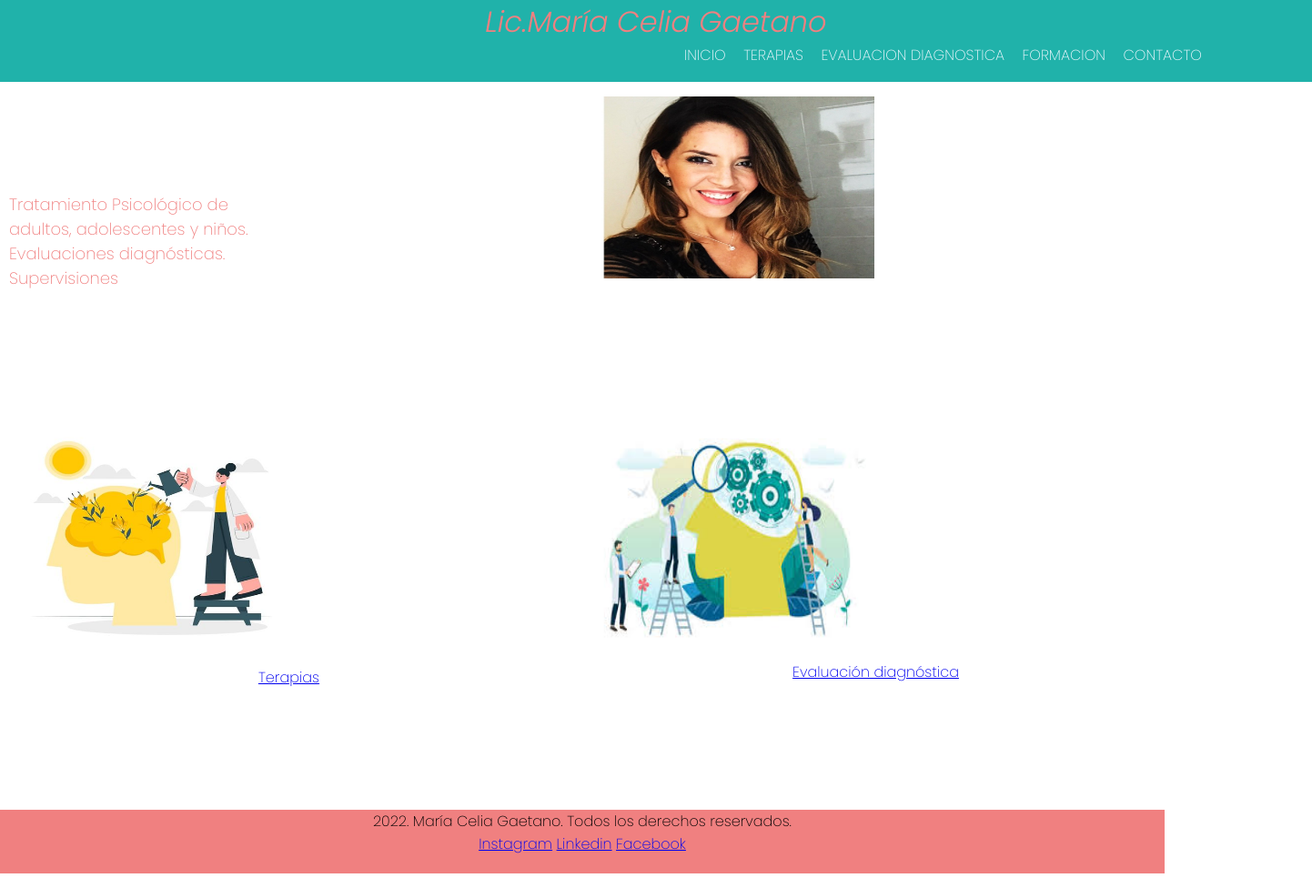
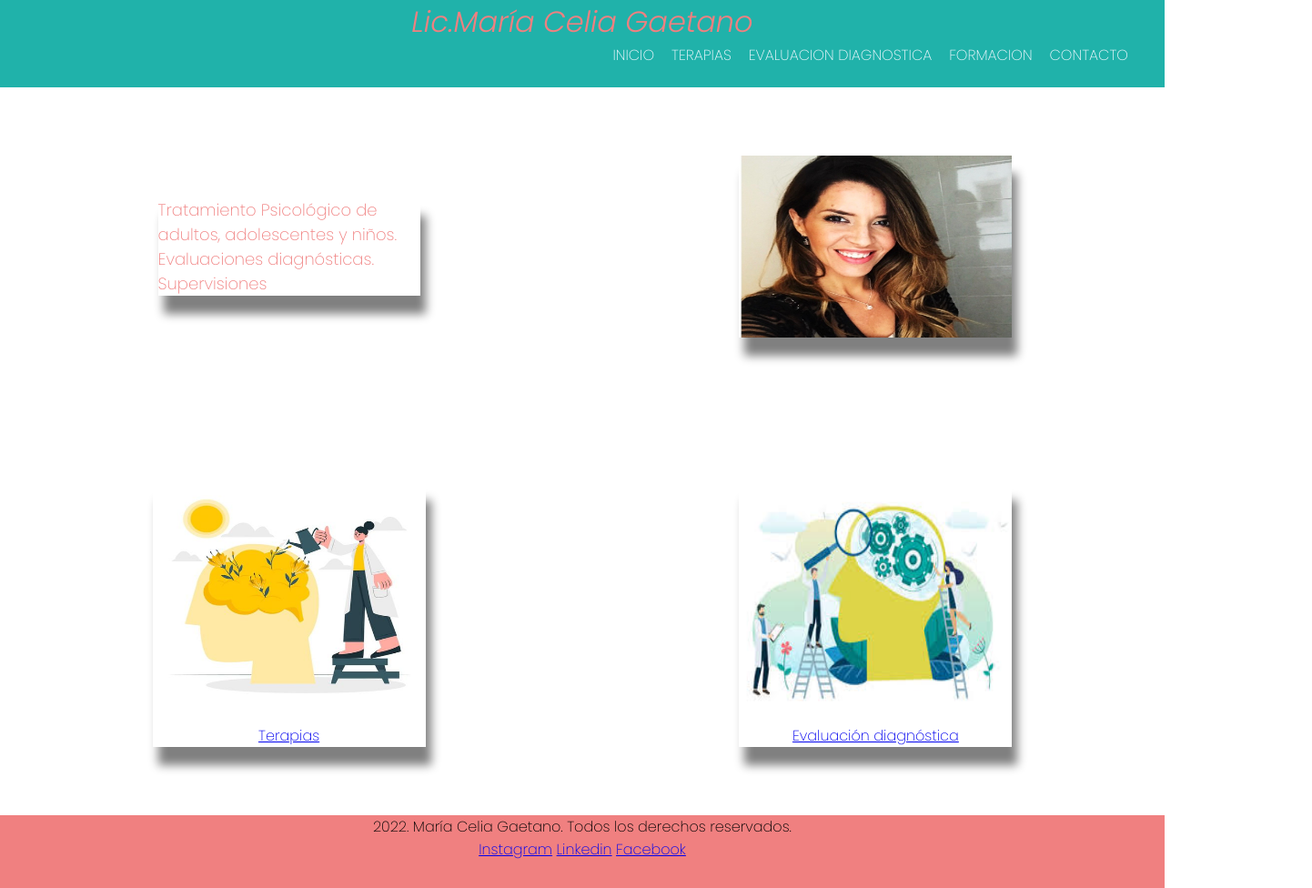
Before and after one commit to Mariacelia21/proyectocoder1, a plain HTML site: page index.html in a window 1280 px wide. Shown: the whole page at 91% size, 1442 px wide, since content can reach past the window. Drawn offline with Linux system fonts and the light colour scheme.

Commit message:
modifique el index y puse sombras

```diff
--- a/style.css
+++ b/style.css
@@ -15,9 +15,8 @@
 .header {
     background-color: lightseagreen;
     text-align: center;
-    width: 1442px;
-    height: 90px;
-    left: 0px;
+    height: 6rem;
+    left: 0rem;
 
 }
 
@@ -35,23 +34,25 @@
 
 .header .navBar .navBarNav .navBarItem {
     display: inline-block;
-    margin-bottom: 20px;
+    margin-bottom: 1.3rem;
 }
+
 
 .header .navBar .navBarNav .navBarItem .navBarLink {
     text-decoration: none;
-    text-align: center ;
+    text-align: center;
     color: aliceblue;
-    margin-left: 15px;
+    margin-left: 0.9rem;
 
 }
 
-.navBarItem:hover  {
-border: 1.5px solid aliceblue;
-padding: 0.25rem;
-transition: all 1s;
+.navBarItem:hover {
+    border: 0.10rem solid aliceblue;
+    padding: 0.25rem;
+    transition: all 1s;
 
 }
+
 .header .h1 {
     color: rgb(214, 180, 176);
     font-weight: 200;
@@ -62,9 +63,9 @@ transition: all 1s;
     list-style-type: disc;
     margin-block-start: 1em;
     margin-block-end: 1em;
-    margin-inline-start: 0px;
-    margin-inline-end: 0px;
-    padding-inline-start: 40px;
+    margin-inline-start: 0rem;
+    margin-inline-end: 0rem;
+    padding-inline-start: 3rem;
 }
 
 
@@ -76,23 +77,23 @@ transition: all 1s;
     text-align: center;
     grid-area: terapias;
     height: auto;
+    box-shadow: 6px 20px 10px gray
 }
 
 .img2 {
     display: flex;
     flex-direction: column;
     gap: 1rem;
-    /* flex: 1 1 clamp(300px 30%, 200px); */
-    margin: 10px;
+    margin: 0.6rem;
     height: auto;
     text-align: center;
     grid-area: evaluacion;
-
+    box-shadow: 6px 20px 10px gray
 }
 
 .link {
     display: flex;
-    flex-direction: column ;
+    flex-direction: column;
     text-align: center;
     justify-content: center;
 }
@@ -102,10 +103,11 @@ transition: all 1s;
     flex-direction: column;
     flex-wrap: wrap;
     gap: 1rem;
-    flex: 1 1 clamp(200px 30%, 200px);
+    box-shadow: 6px 20px 10px gray;
     margin: 1rem;
     text-align: center;
     grid-area: foto;
+    box-sizing: border-box;
 
 }
 
@@ -119,10 +121,12 @@ transition: all 1s;
     justify-items: center;
     color: #f08080;
     margin: 10px;
-    flex: 1 1 clamp(300px 30%, 400px);
+    flex: 1 1 clamp(18 rem 30%, 24rem);
     grid-area: info;
-    max-width: 300px;
+    max-width: 18rem;
     font-size: large;
+    box-shadow: 6px 20px 10px gray;
+
 }
 
 .footer {
@@ -130,10 +134,10 @@ transition: all 1s;
     position: absolute;
     text-align: center;
     width: 100%;
-    height: 70px;
+    height: 5rem;
     left: 0%;
-    margin: 0px;
-    padding: 0px;
+    margin: 0rem;
+    padding: 0rem;
 }
 
 h1 {
@@ -156,27 +160,34 @@ h3 {
     display: grid;
     height: 100vh;
     width: 100%;
-    grid-template-areas: "info foto""terapias evaluacion" ;
-    grid-row-gap: 10px;
-    grid-column-gap: 10px;
+    grid-template-areas: "info foto""terapias evaluacion";
+    grid-row-gap: 0.6rem;
+    grid-column-gap: 0.6rem;
     grid-template-columns: repeat(2, auto);
     grid-template-rows: repeat(2, auto);
     flex-wrap: wrap;
-
+    justify-items: center;
+    align-items: center;
+    background-image: ;
+    box-shadow: gray;
 }
 
 @media only screen and (max-widht: 480px) {
     .fotomia {
-        flex-direction: column ;
+        flex-direction: column;
     }
- .grid {
+
+    .grid {
         grid-template-areas:
             " info info"
             " foto foto"
             " terapias terapias"
             " evaluacion evaluacion";
-        grid-template-columns: repeat(2,3fr);
+        grid-template-columns: repeat(2, 3fr);
         grid-template-rows: repeat(4, 1fr);
+        align-items: center;
+        font-size: small;
+
     }
 }
 
@@ -186,8 +197,8 @@ h3 {
         grid-template-areas:
             " info foto"
             " terapias evaluacion";
-        grid-row-gap: 10px;
-        grid-column-gap: 10px;
+        grid-row-gap: 0.6rem;
+        grid-column-gap: 0.6rem;
         grid-template-columns: repeat(2, 3fr);
         grid-template-rows: repeat(2, 3fr);
     }
@@ -201,8 +212,8 @@ h3 {
             " foto foto"
             " terapias terapias"
             " evaluacion evaluacion";
-        grid-row-gap: 10px;
-        grid-column-gap: 10px;
+        grid-row-gap: 0.3rem;
+        grid-column-gap: 0.3rem;
         grid-template-columns: repeat(2, 3fr);
         grid-template-rows: repeat(4, 3fr);
     }
```
Also changed, not shown: index.html (+5 -4 lines).
